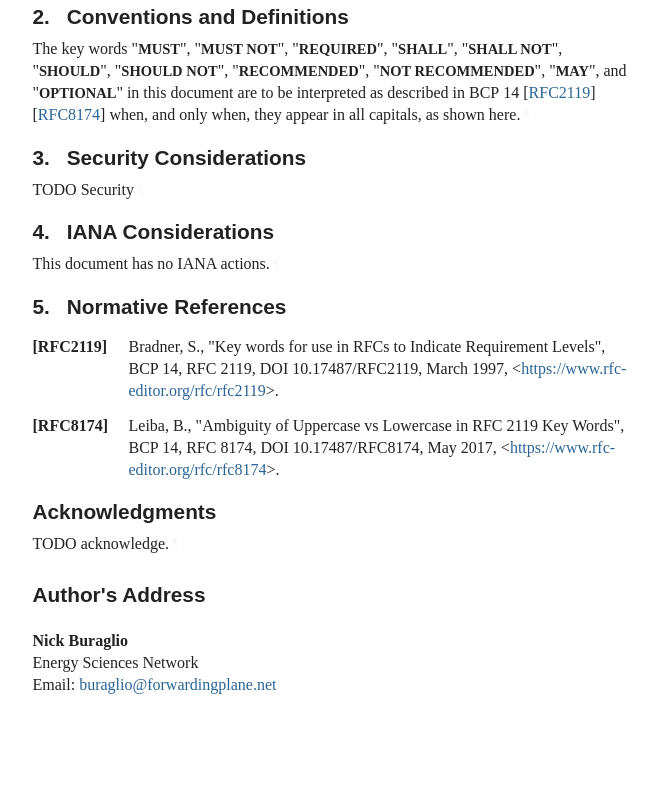
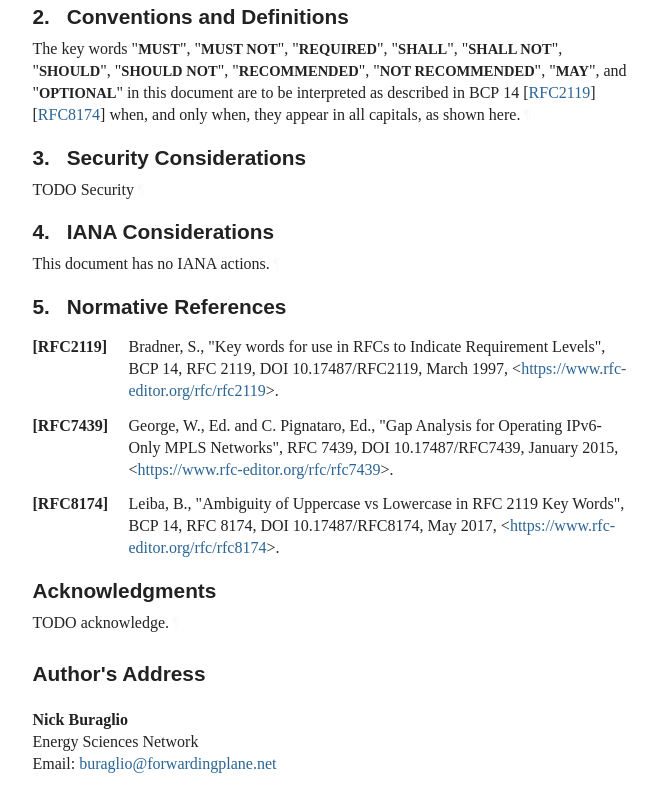
Before and after one commit to ietf-wg-v6ops/draft-nb-v6ops-rfc7439-update, a plain HTML site: page draft-nb-v6ops-rfc7439-update.html in a window 1280 px wide. Shown: the part 861-1673 px from the top of the page, without its empty margins (92-749 px from the left). Before the commit the page ends 1648 px from the top, so only its background shows below. Drawn offline with Linux system fonts and the light colour scheme; a web font is replaced by a local one.

Commit message:
Script updating gh-pages from 0a393ec. [ci skip]

```diff
--- a/draft-nb-v6ops-rfc7439-update.html
+++ b/draft-nb-v6ops-rfc7439-update.html
@@ -1216,6 +1216,10 @@ appear in all capitals, as shown here.<a href="#section-2-1" class="pilcrow">¶<
       <dd>
 <span class="refAuthor">Bradner, S.</span>, <span class="refTitle">"Key words for use in RFCs to Indicate Requirement Levels"</span>, <span class="seriesInfo">BCP 14</span>, <span class="seriesInfo">RFC 2119</span>, <span class="seriesInfo">DOI 10.17487/RFC2119</span>, <time datetime="1997-03" class="refDate">March 1997</time>, <span>&lt;<a href="https://www.rfc-editor.org/rfc/rfc2119">https://www.rfc-editor.org/rfc/rfc2119</a>&gt;</span>. </dd>
 <dd class="break"></dd>
+<dt id="RFC7439">[RFC7439]</dt>
+      <dd>
+<span class="refAuthor">George, W., Ed.</span> and <span class="refAuthor">C. Pignataro, Ed.</span>, <span class="refTitle">"Gap Analysis for Operating IPv6-Only MPLS Networks"</span>, <span class="seriesInfo">RFC 7439</span>, <span class="seriesInfo">DOI 10.17487/RFC7439</span>, <time datetime="2015-01" class="refDate">January 2015</time>, <span>&lt;<a href="https://www.rfc-editor.org/rfc/rfc7439">https://www.rfc-editor.org/rfc/rfc7439</a>&gt;</span>. </dd>
+<dd class="break"></dd>
 <dt id="RFC8174">[RFC8174]</dt>
     <dd>
 <span class="refAuthor">Leiba, B.</span>, <span class="refTitle">"Ambiguity of Uppercase vs Lowercase in RFC 2119 Key Words"</span>, <span class="seriesInfo">BCP 14</span>, <span class="seriesInfo">RFC 8174</span>, <span class="seriesInfo">DOI 10.17487/RFC8174</span>, <time datetime="2017-05" class="refDate">May 2017</time>, <span>&lt;<a href="https://www.rfc-editor.org/rfc/rfc8174">https://www.rfc-editor.org/rfc/rfc8174</a>&gt;</span>. </dd>
```
Also changed, not shown: draft-nb-v6ops-rfc7439-update.txt.
